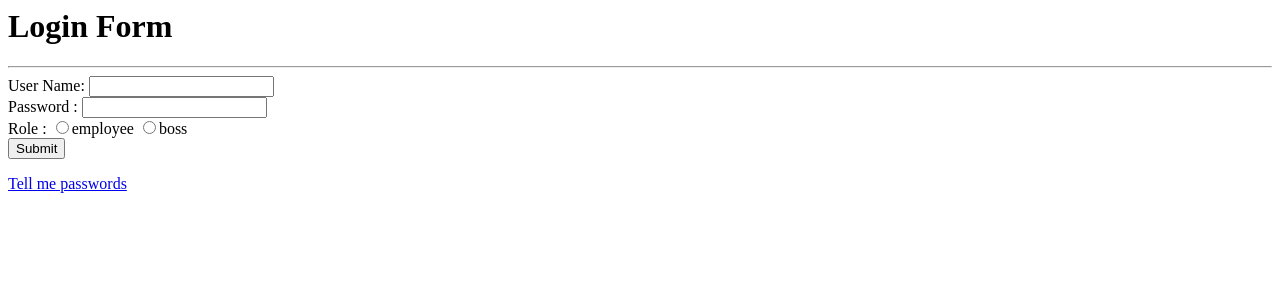
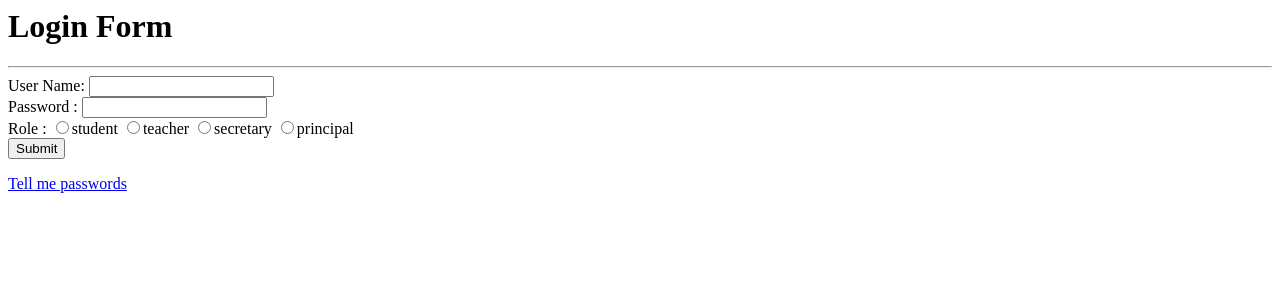
Before and after one commit to shiueer/-, a PHP site: page /loginForm.php in a window 1280 px wide. Shown: the top 300 px of the page. Run offline with PHP 8.4, Linux system fonts and the light colour scheme.

Commit message:
update the login form for new roles

```diff
--- a/loginForm.php
+++ b/loginForm.php
@@ -9,8 +9,10 @@ $_SESSION['uID'] = "";
 <form method="post" action="loginCheck.php">
 User Name: <input type="text" name="id"><br />
 Password : <input type="password" name="pwd"><br />
-Role : <input type="radio" name="role" value="0"><label>employee</label>
-<input type="radio" name="role" value="1"><label>boss</label><br/>
+Role : <input type="radio" name="role" value="0"><label>student</label>
+<input type="radio" name="role" value="1"><label>teacher</label>
+<input type="radio" name="role" value="2"><label>secretary</label>
+<input type="radio" name="role" value="3"><label>principal</label><br/>
 <input type="submit">
 </form>
 
```
